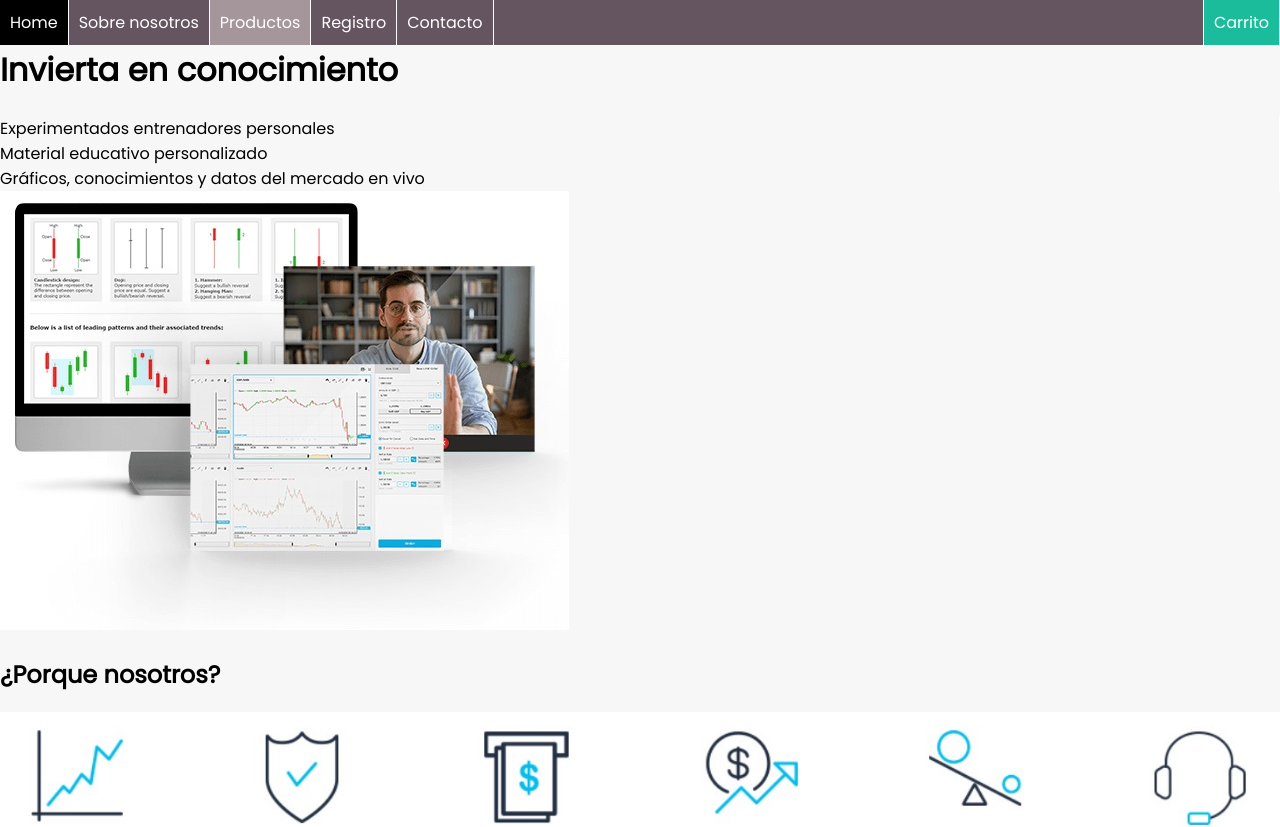
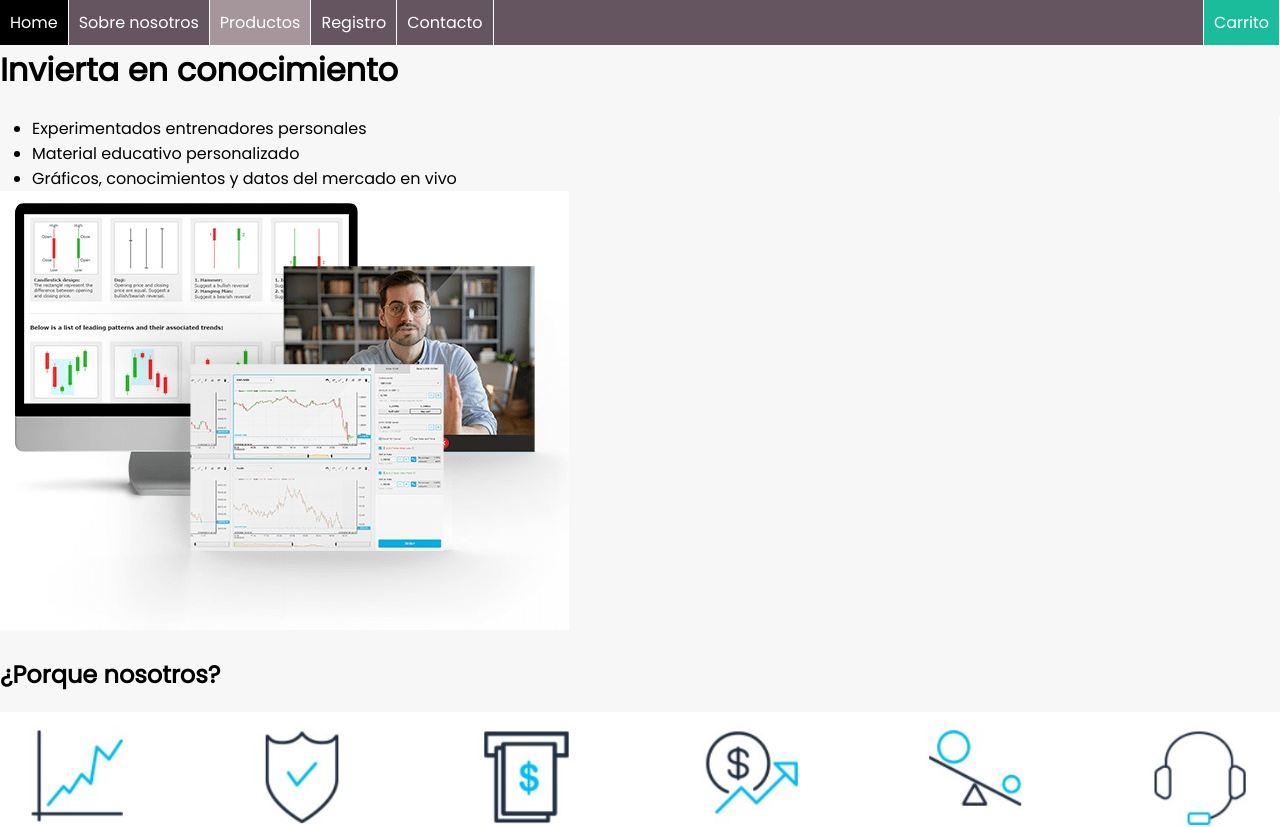
Before and after one commit to DamianC86/PrimerTP, a plain HTML site: page productos.html in a window 1280 px wide. Shown: the top 827 px of the page. Drawn offline with Linux system fonts and the light colour scheme.

Commit message:
Agregado de losbullets en la UL u.u'

```diff
--- a/estilo/style.css
+++ b/estilo/style.css
@@ -69,4 +69,6 @@ textarea {
     float: none;
     display: grid;
     background-color: #f7f7f7;
+    padding-left: 2rem;
+    list-style-type: disc;
 }
```
